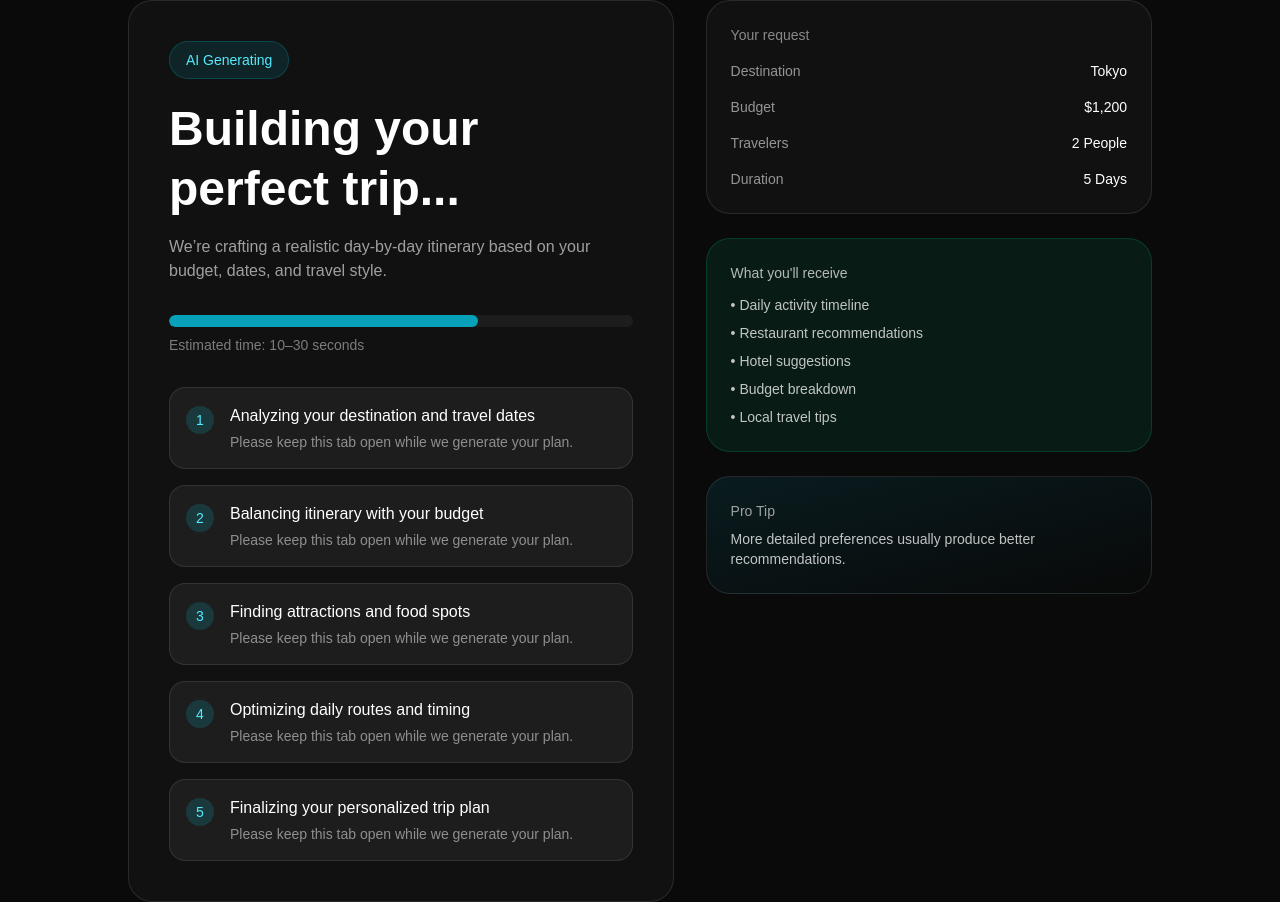
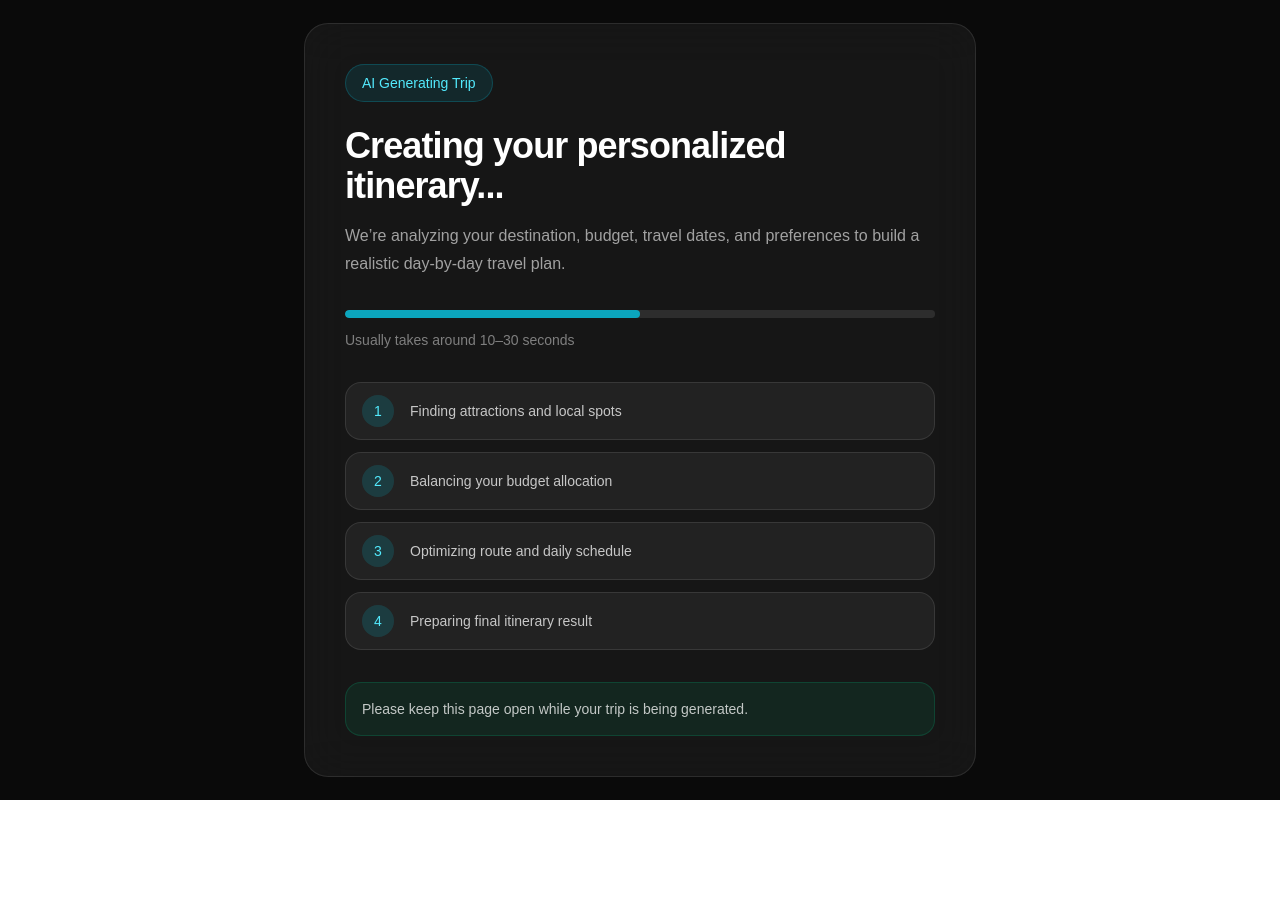
Before and after one commit to fakhri-muzakki/travel-planner, a Next.js app: page /create-trip/generating in a window 1280 px wide. After the commit the page ends 800 px from the top, so only its background shows below. Built offline with nearby package versions, Linux system fonts and the light colour scheme.

Commit message:
ui(trips): redesign generating page for better UX

```diff
--- a/app/create-trip/generating/page.tsx
+++ b/app/create-trip/generating/page.tsx
@@ -1,96 +1,60 @@
 export default function CreateTripGeneratingPage() {
-  const steps = [
-    "Analyzing your destination and travel dates",
-    "Balancing itinerary with your budget",
-    "Finding attractions and food spots",
-    "Optimizing daily routes and timing",
-    "Finalizing your personalized trip plan",
-  ];
   return (
-    <div className="min-h-screen bg-[#0a0a0a] text-white flex items-center justify-center px-6">
-      <div className="w-full max-w-5xl grid lg:grid-cols-[1.1fr_0.9fr] gap-8">
-        <section className="rounded-3xl border border-white/10 bg-white/3 p-8 lg:p-10">
-          <div className="inline-flex rounded-full border border-cyan-400/20 bg-cyan-400/10 px-4 py-2 text-sm text-cyan-300">
-            AI Generating
+    <div className="min-h-screen bg-[#0a0a0a] px-6 text-white">
+      <div className="mx-auto flex min-h-screen max-w-7xl items-center justify-center">
+        <section className="w-full max-w-2xl rounded-3xl border border-white/10 bg-white/5 p-8 backdrop-blur-xl sm:p-10">
+          {/* Badge */}
+          <div className="inline-flex rounded-full border border-cyan-400/20 bg-cyan-400/10 px-4 py-2 text-sm font-medium text-cyan-300">
+            AI Generating Trip
           </div>
-          <h1 className="mt-5 text-4xl lg:text-5xl font-semibold leading-tight">
-            Building your perfect trip...
+
+          {/* Heading */}
+          <h1 className="mt-6 text-3xl font-semibold tracking-tight sm:text-4xl">
+            Creating your personalized itinerary...
           </h1>
-          <p className="mt-4 text-white/60 max-w-xl">
-            We’re crafting a realistic day-by-day itinerary based on your
-            budget, dates, and travel style.
+
+          <p className="mt-4 text-base leading-7 text-white/60">
+            We’re analyzing your destination, budget, travel dates, and
+            preferences to build a realistic day-by-day travel plan.
           </p>
 
-          <div className="mt-8 h-3 w-full overflow-hidden rounded-full bg-white/5">
-            <div className="h-full w-2/3 rounded-full bg-cyan-400 animate-pulse" />
-          </div>
-          <div className="mt-2 text-sm text-white/45">
-            Estimated time: 10–30 seconds
+          {/* Progress */}
+          <div className="mt-8">
+            <div className="h-2 w-full overflow-hidden rounded-full bg-white/10">
+              <div className="h-full w-1/2 animate-pulse rounded-full bg-cyan-400" />
+            </div>
+
+            <div className="mt-3 text-sm text-white/45">
+              Usually takes around 10–30 seconds
+            </div>
           </div>
 
-          <div className="mt-8 space-y-4">
-            {steps.map((step, index) => (
+          {/* Steps */}
+          <div className="mt-8 grid gap-3">
+            {[
+              "Finding attractions and local spots",
+              "Balancing your budget allocation",
+              "Optimizing route and daily schedule",
+              "Preparing final itinerary result",
+            ].map((item, index) => (
               <div
-                key={step}
-                className="flex items-start gap-4 rounded-2xl border border-white/10 bg-white/5 p-4"
+                key={item}
+                className="flex items-center gap-4 rounded-2xl border border-white/10 bg-white/5 px-4 py-3"
               >
-                <div className="mt-0.5 flex h-7 w-7 items-center justify-center rounded-full bg-cyan-400/15 text-sm text-cyan-300">
+                <div className="flex h-8 w-8 shrink-0 items-center justify-center rounded-full bg-cyan-400/15 text-sm font-medium text-cyan-300">
                   {index + 1}
                 </div>
-                <div>
-                  <div className="font-medium">{step}</div>
-                  <div className="mt-1 text-sm text-white/50">
-                    Please keep this tab open while we generate your plan.
-                  </div>
-                </div>
+
+                <span className="text-sm text-white/75">{item}</span>
               </div>
             ))}
           </div>
+
+          {/* Bottom Note */}
+          <div className="mt-8 rounded-2xl border border-emerald-500/20 bg-emerald-500/10 px-4 py-4 text-sm text-white/75">
+            Please keep this page open while your trip is being generated.
+          </div>
         </section>
-
-        <aside className="space-y-6">
-          <div className="rounded-3xl border border-white/10 bg-white/3 p-6">
-            <div className="text-sm text-white/50">Your request</div>
-            <div className="mt-4 space-y-4 text-sm">
-              <div className="flex justify-between gap-4">
-                <span className="text-white/55">Destination</span>
-                <span>Tokyo</span>
-              </div>
-              <div className="flex justify-between gap-4">
-                <span className="text-white/55">Budget</span>
-                <span>$1,200</span>
-              </div>
-              <div className="flex justify-between gap-4">
-                <span className="text-white/55">Travelers</span>
-                <span>2 People</span>
-              </div>
-              <div className="flex justify-between gap-4">
-                <span className="text-white/55">Duration</span>
-                <span>5 Days</span>
-              </div>
-            </div>
-          </div>
-
-          <div className="rounded-3xl border border-emerald-500/20 bg-emerald-500/10 p-6">
-            <div className="text-sm text-white/70">
-              What you&apos;ll receive
-            </div>
-            <ul className="mt-3 space-y-2 text-sm text-white/75">
-              <li>• Daily activity timeline</li>
-              <li>• Restaurant recommendations</li>
-              <li>• Hotel suggestions</li>
-              <li>• Budget breakdown</li>
-              <li>• Local travel tips</li>
-            </ul>
-          </div>
-
-          <div className="rounded-3xl border border-white/10 bg-linear-to-br from-cyan-500/10 to-transparent p-6">
-            <div className="text-sm text-white/60">Pro Tip</div>
-            <p className="mt-2 text-sm text-white/75">
-              More detailed preferences usually produce better recommendations.
-            </p>
-          </div>
-        </aside>
       </div>
     </div>
   );
```
